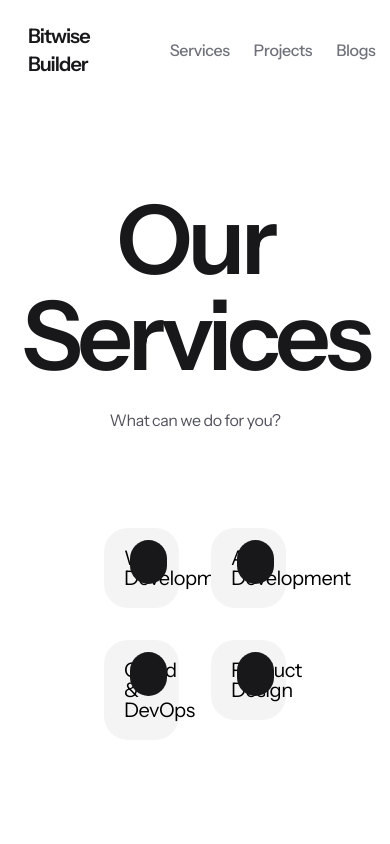
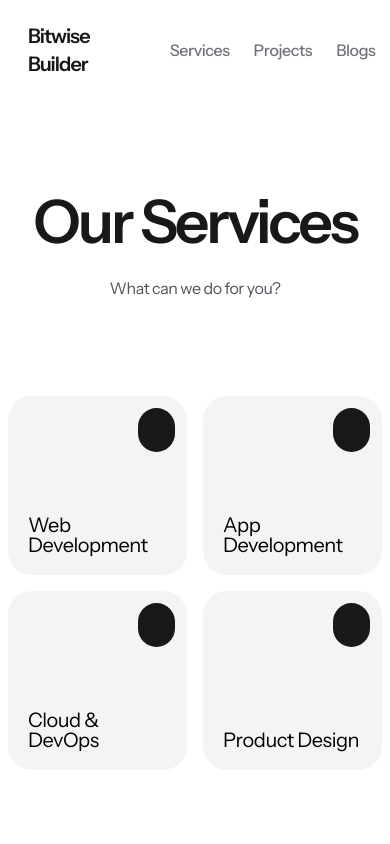
Before and after one commit to nirnejak/bitwise-builder, a Next.js app: page /services in a window 390 px wide. Shown: the top 844 px of the page. Built offline with nearby package versions, Linux system fonts and the light colour scheme; some icons are missing.

Commit message:
Services Hero: responsiveness

```diff
--- a/components/blocks/ServicesHero.tsx
+++ b/components/blocks/ServicesHero.tsx
@@ -33,7 +33,7 @@ const ServicesHero: React.FC = () => {
           animate={"visible"}
           variants={variants}
           transition={{ delay: 0, ...BASE_TRANSITION }}
-          className="mb-6 mt-48 text-center text-8xl font-semibold tracking-tighter text-zinc-900"
+          className="mb-6 mt-48 text-center text-6xl md:text-8xl font-semibold tracking-tighter text-zinc-900"
         >
           Our Services
         </motion.h1>
@@ -45,7 +45,7 @@ const ServicesHero: React.FC = () => {
         >
           What can we do for you?
         </motion.p>
-        <div className="grid w-full grid-cols-2 gap-8 px-24 md:grid-cols-4">
+        <div className="grid w-full grid-cols-2 gap-4 md:gap-8 md:px-24 md:grid-cols-4">
           <Link
             href={"/services/web-development/"}
             className="group outline-hidden"
```
